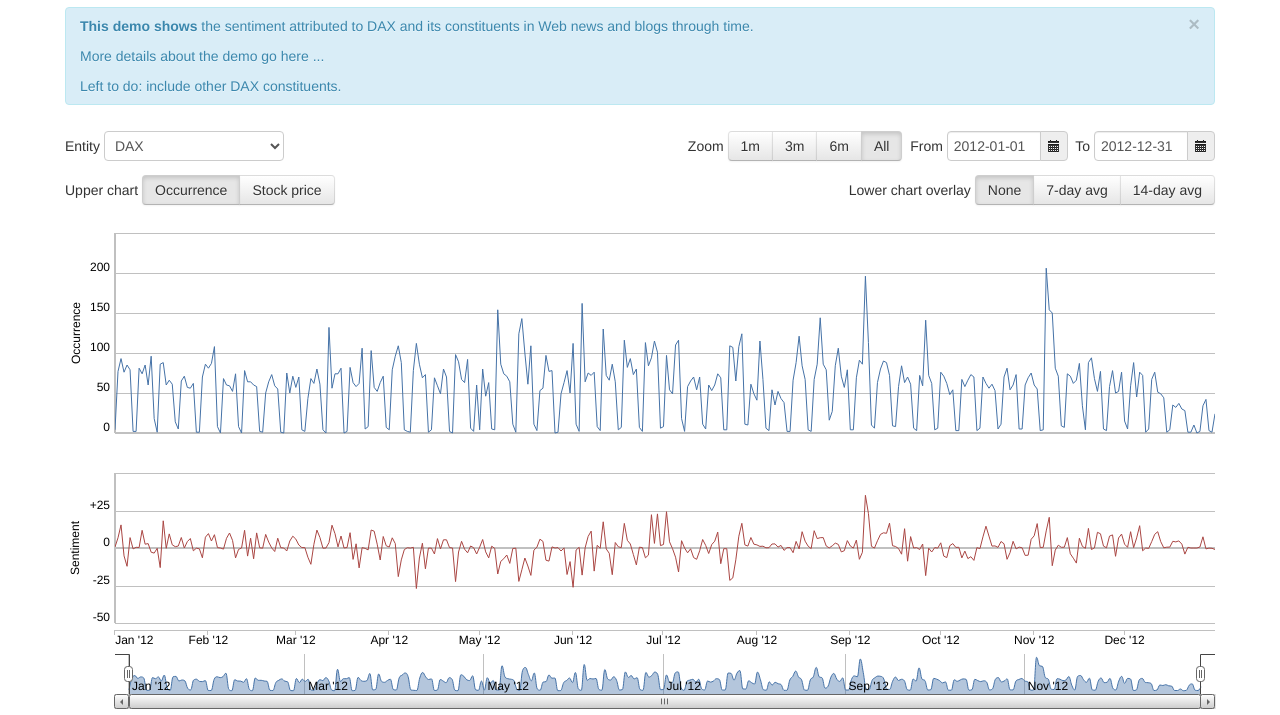
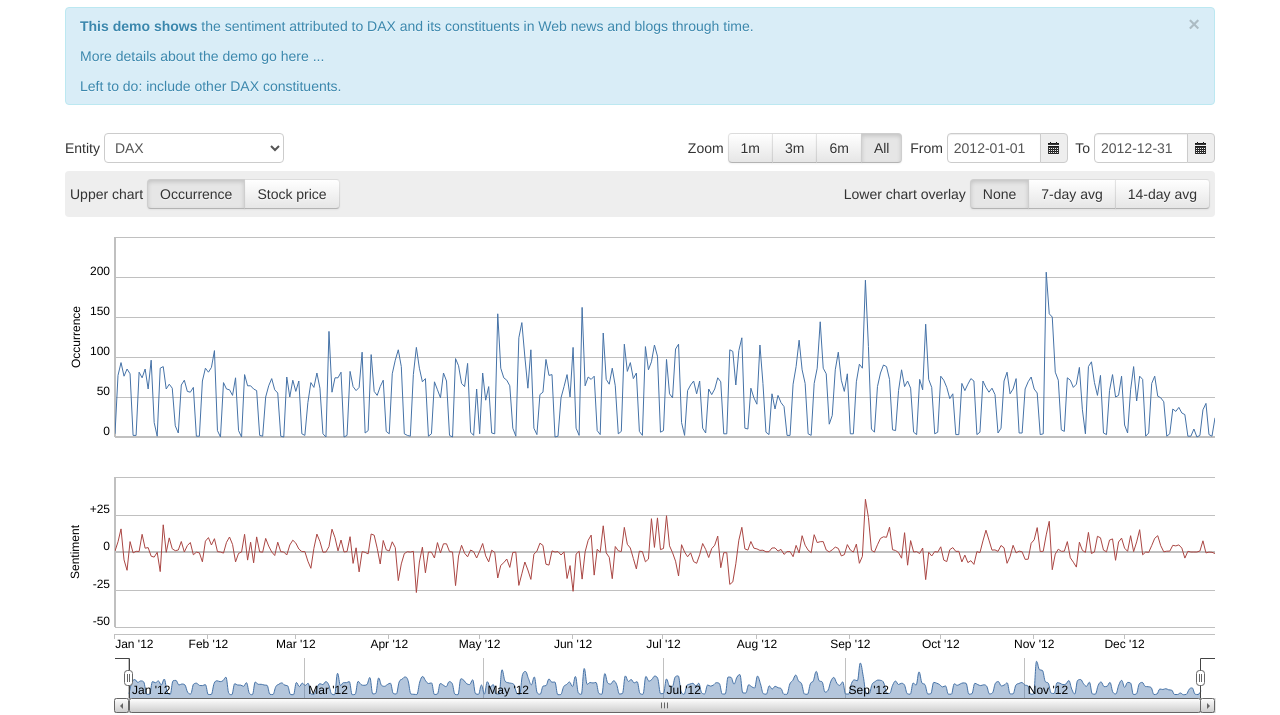
Before and after one commit to EU-FIRST/newsmonitordal, a plain HTML site: page Demos/SentimentIndex/index.html in a window 1280 px wide. Shown: the part 93-808 px from the top of the page. Drawn offline with Linux system fonts and the light colour scheme.

Commit message:
Some styling changes

```diff
--- a/Demos/SentimentIndex/index.html
+++ b/Demos/SentimentIndex/index.html
@@ -54,7 +54,7 @@
 		</div>
 	</div>
 </div>
-<div class="controls">
+<div class="controls controls-band">
 	<div class="controls-left">
 		Upper chart <div id="upper-chart" class="btn-group fixpos" data-toggle="buttons-radio">
 		<button id="occurrence" class="btn active">Occurrence</button>
--- a/demos/sentimentindex/css/styles.css
+++ b/demos/sentimentindex/css/styles.css
@@ -2,7 +2,9 @@
 h1 { text-align: center; margin-bottom: 30px; margin-top: 30px; }
 .container { min-width: 940px; }
 .controls { margin-left: 10px; text-align: right; margin-right: 10px; padding-top: 8px; padding-bottom: 8px; }
-.controls-left { float: left; }
+.controls-band { background-color: #EEE; padding-left: 5px; padding-right: 5px; border-radius: 4px; }
+.controls-left { float: left; padding-top: 2px; }
+.controls-right { padding-top: 2px; }
 #chart-container { height: 500px; margin-top: 10px; }
 #copyright { position: relative; margin-top: 50px; height: 100px; background: url("../img/sowalabs.png") no-repeat center top; }
 #copyright div { position: absolute; width: 100%; text-align: center; bottom: 0; }
```
